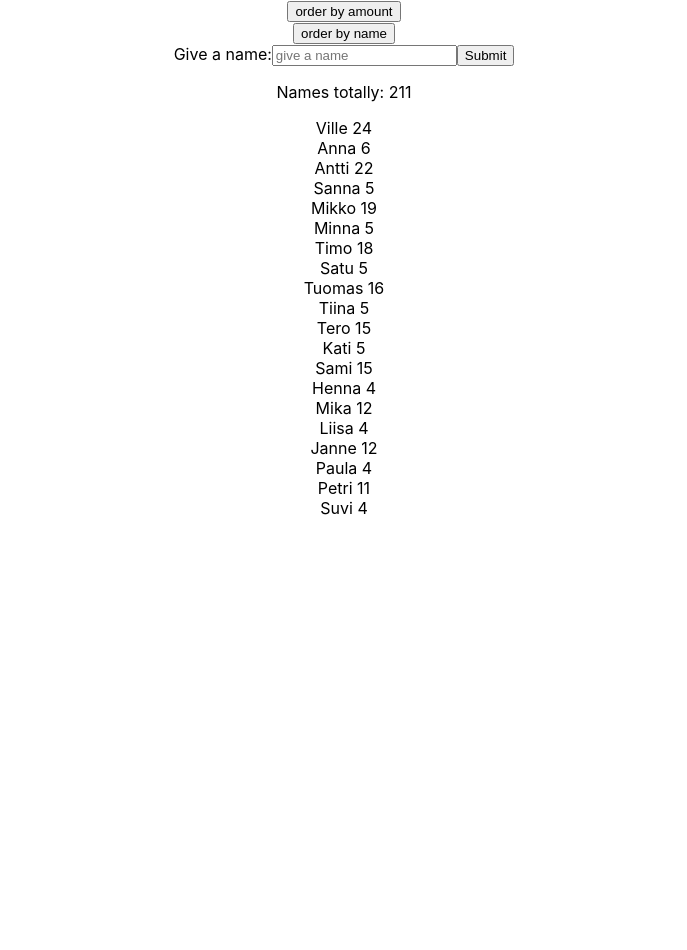
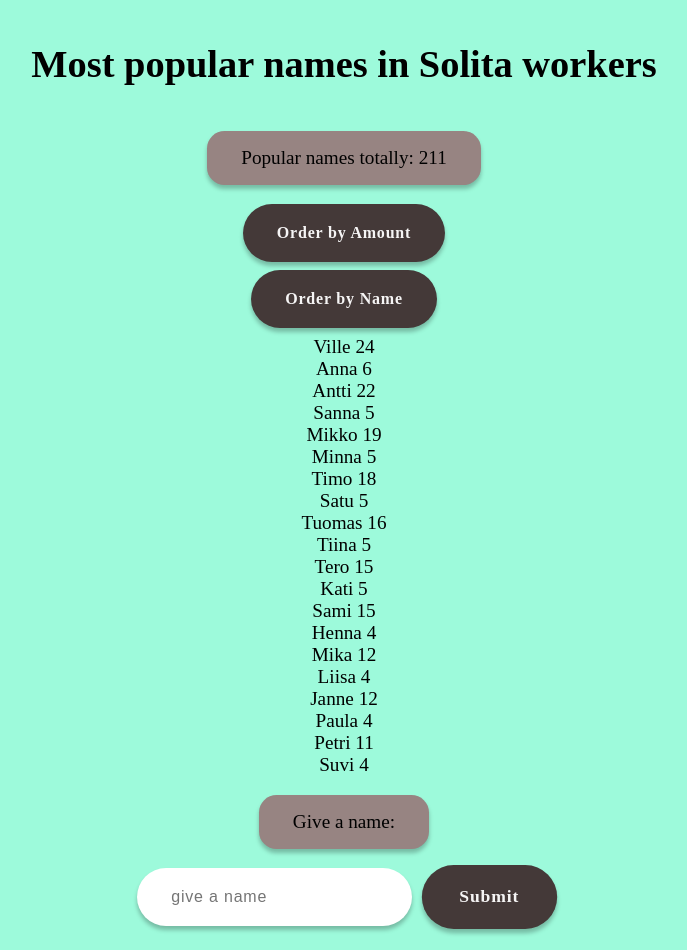
Before and after one commit to JenninaFarm/NameApp, a React (Create React App) app: page / in a window 1280 px wide. Shown: the whole page, without its empty margins (296-983 px from the left). Before the commit the page ends 800 px from the top, so only its background shows below. Built offline with nearby package versions, Linux system fonts and the light colour scheme.

Commit message:
Add css to the app

```diff
--- a/src/AmountByName.js
+++ b/src/AmountByName.js
@@ -16,16 +16,21 @@
   return (
     <div>
       <form onSubmit={submitName}>
-        Give a name:
+        <p className="subHeadline">Give a name:</p>
+        <br />
         <input
+          className="amountByName"
           type="text"
           placeholder="give a name"
-          onChange={(event) => setName(event.target.value)}
+          onChange={(event) => {
+            setName(event.target.value);
+            setAmount(0);
+          }}
         />
-        <input type="submit" name="Submit" />
+        <input className="amountBySubmit" type="submit" name="Submit" />
       </form>
       {!!amount && (
-        <p>
+        <p className="subHeadline">
           There is {amount} of people called {name} in the company
         </p>
       )}
--- a/src/App.css
+++ b/src/App.css
@@ -1,38 +1,57 @@
 .App {
   text-align: center;
+  background-color: rgb(157, 250, 219);
+  padding: 1rem;
+  font-family: Proxima Nova;
+  font-size: larger;
 }
 
-.App-logo {
-  height: 40vmin;
-  pointer-events: none;
+.topBar {
+  display: flex;
+  flex-direction: row;
+  justify-content: center;
 }
 
-@media (prefers-reduced-motion: no-preference) {
-  .App-logo {
-    animation: App-logo-spin infinite 20s linear;
-  }
+.order {
 }
 
-.App-header {
-  background-color: #282c34;
-  min-height: 100vh;
-  display: flex;
-  flex-direction: column;
-  align-items: center;
-  justify-content: center;
-  font-size: calc(10px + 2vmin);
-  color: white;
+button.primary,
+input.amountBySubmit {
+  background: #443938;
+  box-shadow: 0 0.25rem 0.25rem rgba(0, 0, 0, 0.25);
+  border: none;
+  border-radius: 2.5rem;
+  padding: 1.25rem 2.125rem;
+  margin: 0rem 0.5rem 0.5rem 0.5rem;
+
+  font-family: Proxima Nova;
+  font-style: normal;
+  font-weight: bold;
+  color: #f6f5f5;
+  cursor: pointer;
+  font-size: 1rem;
+  letter-spacing: 0.05rem;
 }
 
-.App-link {
-  color: #61dafb;
+button.primary:hover,
+input.amountBySubmit {
+  transform: scale(1.1);
 }
 
-@keyframes App-logo-spin {
-  from {
-    transform: rotate(0deg);
-  }
-  to {
-    transform: rotate(360deg);
-  }
+input.amountByName {
+  box-shadow: 0 0.25rem 0.25rem rgba(0, 0, 0, 0.25);
+  border: none;
+  border-radius: 12.5rem;
+  padding: 1.25rem 2.125rem;
+  margin: 0rem 0.5rem 0.5rem 0.5rem;
+  letter-spacing: 0.05rem;
+  font-size: 1rem;
 }
+
+.subHeadline {
+  display: inline-block;
+  background: #978482;
+  border-radius: 1.1rem;
+  padding: 1rem 2.125rem;
+  box-shadow: 0 0.25rem 0.25rem rgba(0, 0, 0, 0.25);
+}
--- a/src/App.js
+++ b/src/App.js
@@ -1,12 +1,11 @@
 import "./App.css";
-import React, { useEffect, useState } from "react";
+import React, { useState } from "react";
 import names from "./names.json";
 import Order from "./Order.js";
 import Main from "./Main.js";
 import AmountByName from "./AmountByName.js";
 
 function App() {
-  console.log("here here");
   const namesString = JSON.stringify(names);
   const namesObj = JSON.parse(namesString);
   let namesTotal = 0;
@@ -16,10 +15,6 @@
   const [nameList, setNameList] = useState(namesObj.names);
   const [decreasingAmountOrder, setAmountOrder] = useState(true);
   const [increasingNameOrder, setNameOrder] = useState(true);
-
-  useEffect(() => {
-    console.log("mounted");
-  });
 
   const handleAmountOrder = (event) => {
     let newOrder = [];
@@ -34,8 +29,6 @@
       setNameList(newOrder);
       setAmountOrder(true);
     }
-
-    console.log(" order clicked");
   };
 
   const handleNameOrder = (event) => {
@@ -56,17 +49,22 @@
       setNameList(newOrder);
       setNameOrder(true);
     }
-
-    console.log(" order clicked");
   };
 
   return (
     <div className="App">
-      <Order handleClick={handleAmountOrder} by={"amount"} />
-      <Order handleClick={handleNameOrder} by={"name"} />
+      <h1>Most popular names in Solita workers</h1>
+      <header>
+        <p className="subHeadline">Popular names totally: {namesTotal}</p>
+        <div className="order">
+          <Order handleClick={handleAmountOrder} by={"Amount"} />
+          <Order handleClick={handleNameOrder} by={"Name"} />
+        </div>
+      </header>
+
+      <Main names={nameList} />
+
       <AmountByName names={nameList} />
-      <p>Names totally: {namesTotal}</p>
-      <Main names={nameList} />
     </div>
   );
 }
--- a/src/Order.js
+++ b/src/Order.js
@@ -1,7 +1,9 @@
 const Order = (props) => {
   return (
     <div>
-      <button onClick={props.handleClick}>order by {props.by}</button>
+      <button className="primary" onClick={props.handleClick}>
+        Order by {props.by}
+      </button>
     </div>
   );
 };
```
Also changed, not shown: 1 other file (tests, documents, lock files or other folders).
